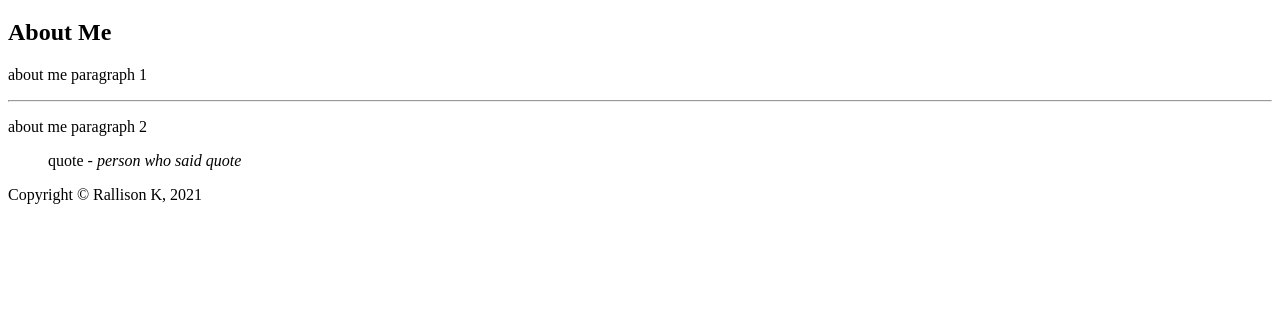
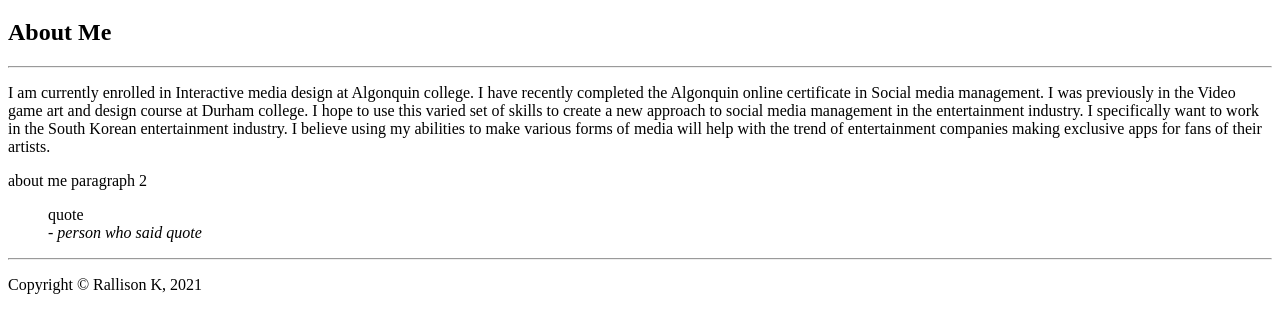
Before and after one commit to Rall0006/Rall0006.github.io, a plain HTML site: page html_assignment/index.html in a window 1280 px wide. Shown: the part 61-394 px from the top of the page. Drawn offline with Linux system fonts and the light colour scheme.

Commit message:
html_assignment_2

```diff
--- a/html_assignment/index.html
+++ b/html_assignment/index.html
@@ -14,19 +14,21 @@
     <main>
         <article>
             <h2>About Me</h2>
+            <hr>
             <p>
-               about me paragraph 1
+               I am currently enrolled in Interactive media design at Algonquin college. I have recently completed the Algonquin online certificate in Social media management. I was previously in the Video game art and design course at Durham college. I hope to use this varied set of skills to create a new approach to social media management in the entertainment industry. I specifically want to work in the South Korean entertainment industry. I believe using my abilities to make various forms of media will help with the trend of entertainment companies making exclusive apps for fans of their artists.
             </p>
-            <hr>
             <p>
                about me paragraph 2
             </p>
             <blockquote>
-                quote <cite>- person who said quote</cite>
+                quote
+                <br> <cite>- person who said quote</cite>
             </blockquote>
     </main>
     <!-- footer of the page-->
     <footer>
+        <hr>
         <p>Copyright &copy; Rallison K, 2021</p>
     </footer>
 </body>
```
